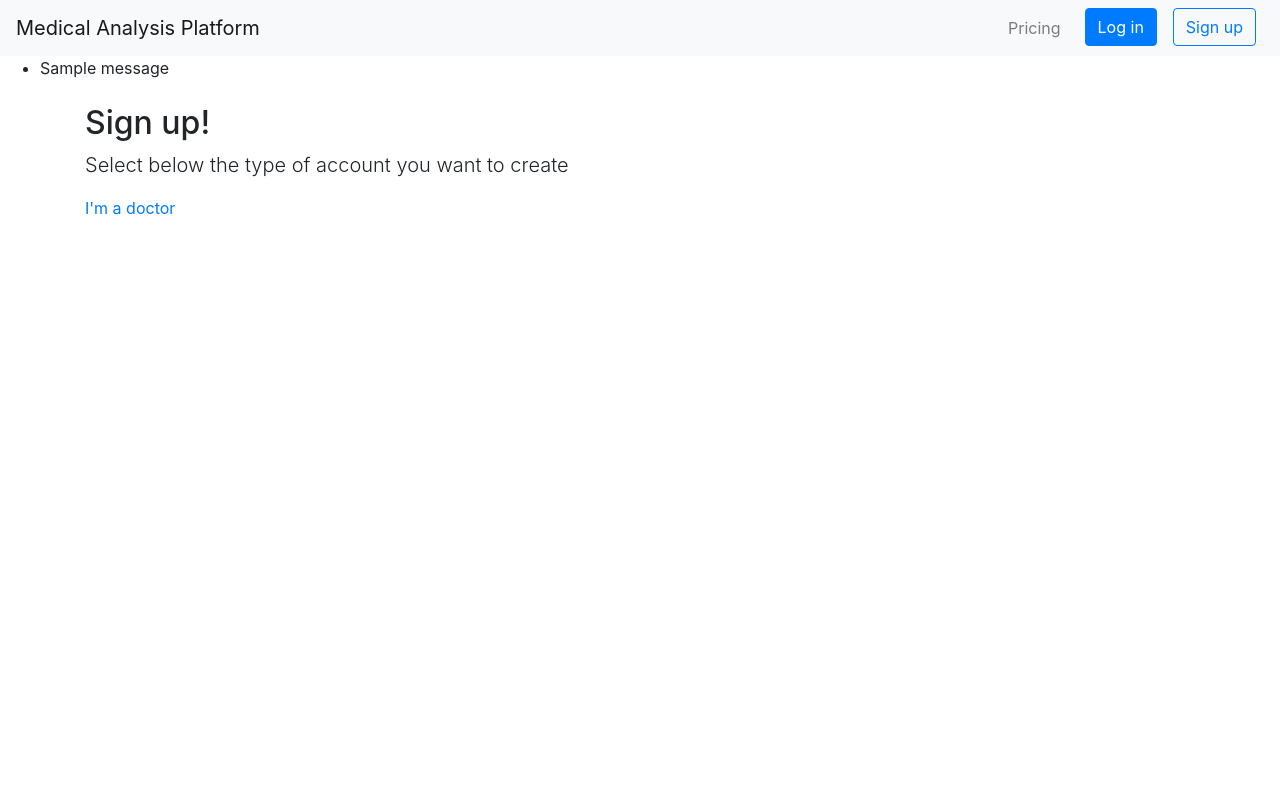
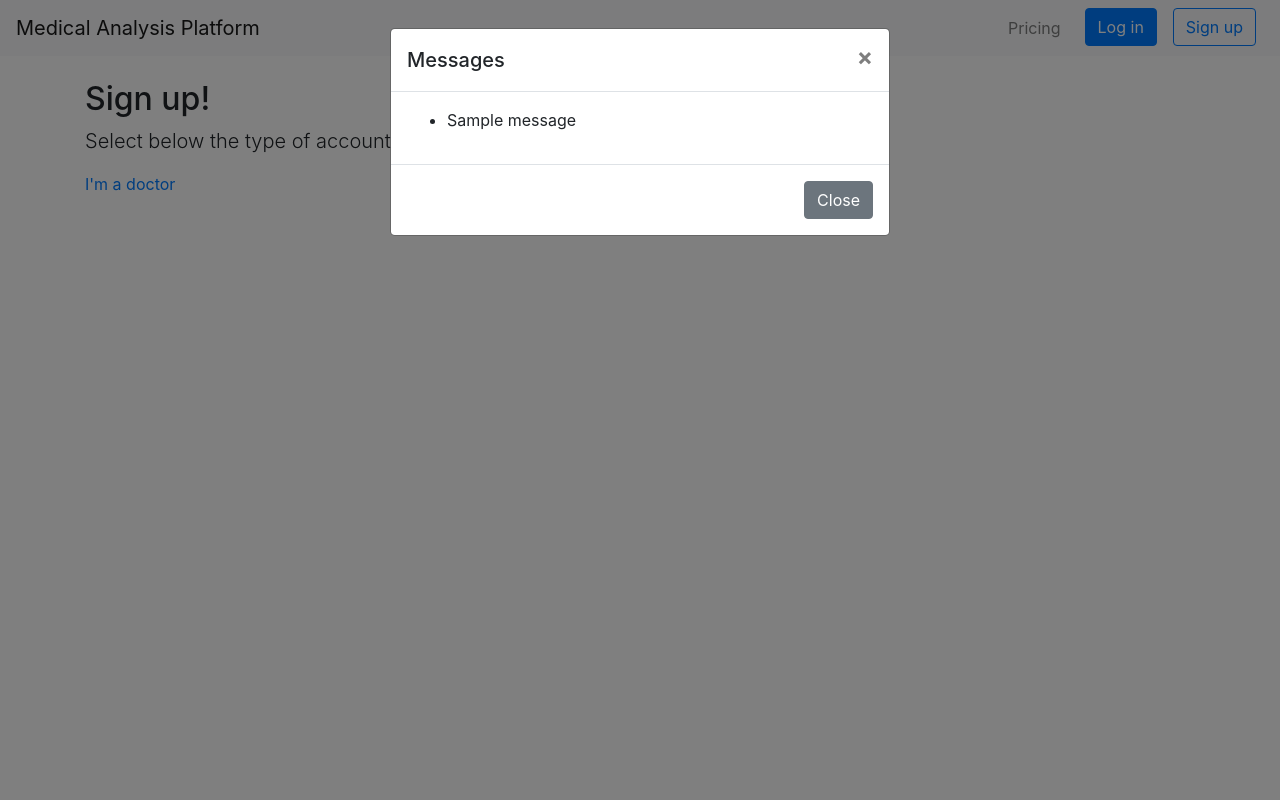
Before and after one commit to iliaparvanov/med-analysis-platform, a Django app: page /accounts/signup/ in a window 1280 px wide. Run offline with Django 3.2, Linux system fonts and the light colour scheme; tables that the repository leaves empty hold one stand-in row (values such as "Sample post"); one stand-in notice (Sample message) is shown; some libraries are stand-ins or nearby versions.

Commit message:
Added better message handling

```diff
--- a/med_analyser/templates/base.html
+++ b/med_analyser/templates/base.html
@@ -45,11 +45,28 @@
         </nav>
         <!-- add something better to handle messages here -->
         {% if messages %}
-          <ul class="messages">
-              {% for message in messages %}
-                <li {% if message.tags %} class="{{ message.tags }}"{% endif %}>{{ message }}</li>
-              {% endfor %}
-          </ul>
+          <div class="modal fade" id="messagesModal" tabindex="-1" role="dialog" aria-labelledby="exampleModalLabel" aria-hidden="true">
+            <div class="modal-dialog" role="document">
+              <div class="modal-content">
+                <div class="modal-header">
+                  <h5 class="modal-title" id="exampleModalLabel">Messages</h5>
+                  <button type="button" class="close" data-dismiss="modal" aria-label="Close">
+                    <span aria-hidden="true">&times;</span>
+                  </button>
+                </div>
+                <div class="modal-body">
+                  <ul class="messages">
+                      {% for message in messages %}
+                        <li {% if message.tags %} class="{{ message.tags }}"{% endif %}>{{ message }}</li>
+                      {% endfor %}
+                  </ul>
+                </div>
+                <div class="modal-footer">
+                  <button type="button" class="btn btn-secondary" data-dismiss="modal">Close</button>
+                </div>
+              </div>
+            </div>
+          </div>
         {% endif %}
         <div class="container mt-4">
           {% block content %}
@@ -59,4 +76,11 @@
   <script src="https://code.jquery.com/jquery-3.4.1.slim.min.js" integrity="sha384-J6qa4849blE2+poT4WnyKhv5vZF5SrPo0iEjwBvKU7imGFAV0wwj1yYfoRSJoZ+n" crossorigin="anonymous"></script>
   <script src="https://cdn.jsdelivr.net/npm/popper.js@1.16.0/dist/umd/popper.min.js" integrity="sha384-Q6E9RHvbIyZFJoft+2mJbHaEWldlvI9IOYy5n3zV9zzTtmI3UksdQRVvoxMfooAo" crossorigin="anonymous"></script>
   <script src="https://stackpath.bootstrapcdn.com/bootstrap/4.4.1/js/bootstrap.min.js" integrity="sha384-wfSDF2E50Y2D1uUdj0O3uMBJnjuUD4Ih7YwaYd1iqfktj0Uod8GCExl3Og8ifwB6" crossorigin="anonymous"></script>
+  <script>
+    let modal = document.getElementById('messagesModal');
+    if (modal != null) {
+      console.log(modal);
+      $('#messagesModal').modal('show');
+    }
+  </script>
 </html>
```
